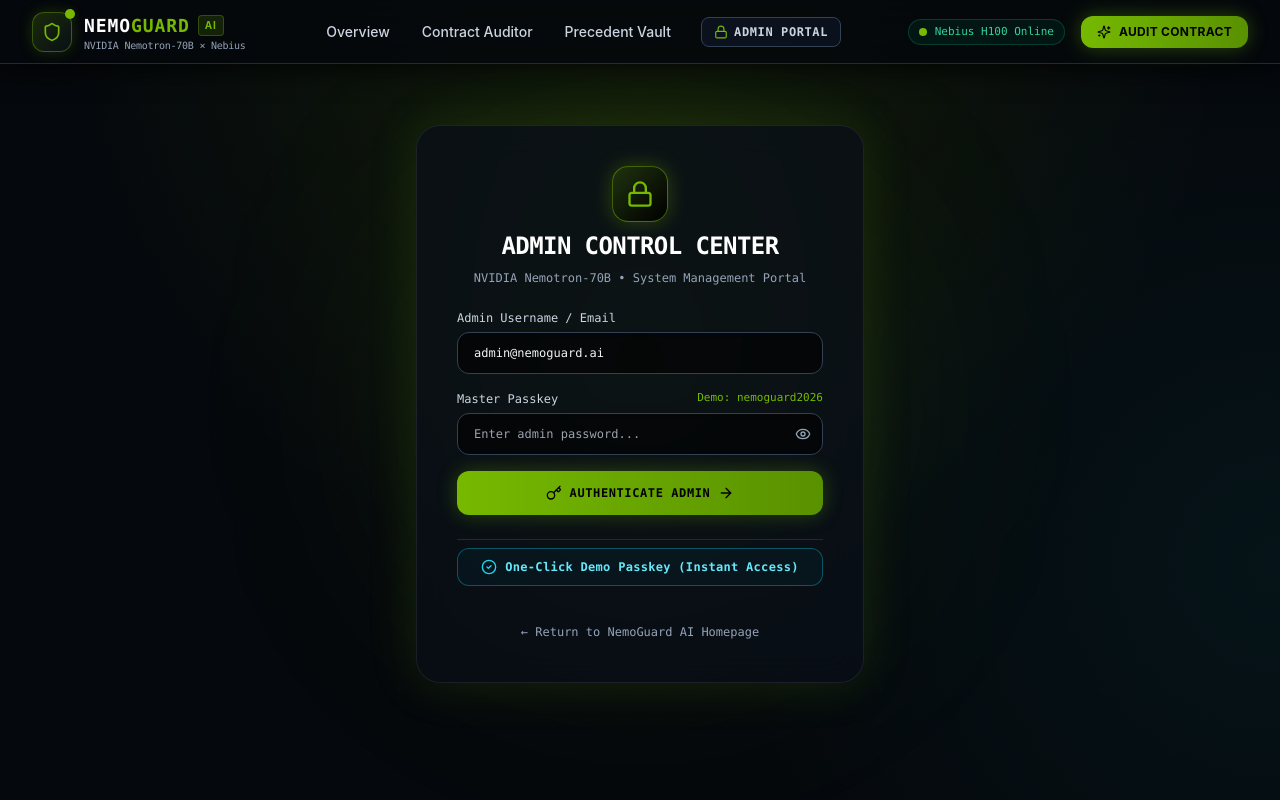
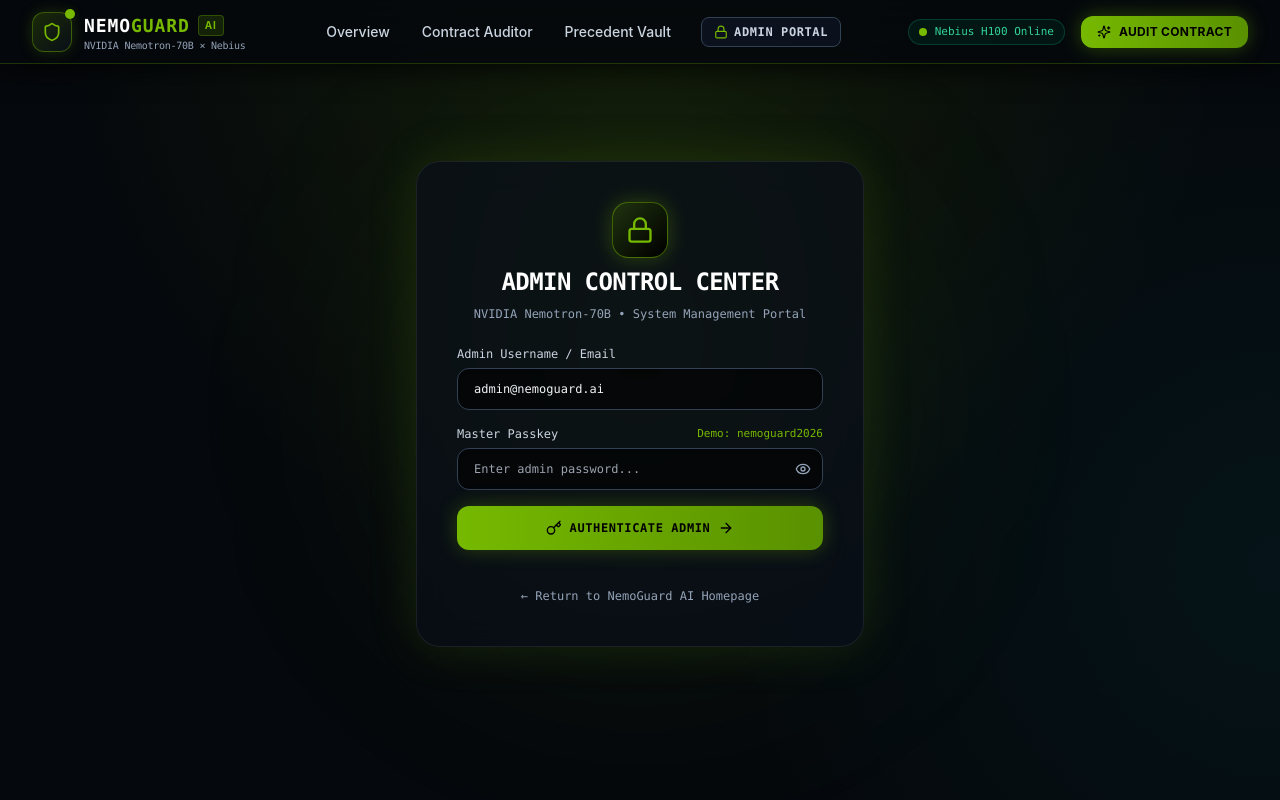
Before and after one commit to janiya2/nemoguard-ai, a Next.js app: page /admin/login in a window 1280 px wide. Shown: the top 800 px of the page. Built offline with nearby package versions, Linux system fonts and the light colour scheme.

Commit message:
refactor: remove demo bypass button from admin login for authentic security UI

```diff
--- a/src/app/admin/login/page.tsx
+++ b/src/app/admin/login/page.tsx
@@ -3,7 +3,7 @@
 import { useState } from "react";
 import { useRouter } from "next/navigation";
 import Link from "next/link";
-import { Shield, Lock, Key, ArrowRight, CheckCircle2, AlertCircle, Eye, EyeOff } from "lucide-react";
+import { Shield, Lock, Key, ArrowRight, AlertCircle, Eye, EyeOff } from "lucide-react";
 
 export default function AdminLoginPage() {
   const router = useRouter();
@@ -28,19 +28,10 @@
         }
         router.push("/admin/dashboard");
       } else {
-        setError("Invalid credentials. Try demo passkey 'nemoguard2026' or click One-Click Demo Access.");
+        setError("Invalid credentials. Please verify your admin master passkey.");
         setLoading(false);
       }
     }, 600);
-  };
-
-  const handleOneClickDemo = () => {
-    if (typeof window !== "undefined") {
-      localStorage.setItem("nemoguard_admin_authenticated", "true");
-      localStorage.setItem("nemoguard_admin_user", "chief-counsel@nemoguard.ai");
-      localStorage.setItem("nemoguard_admin_login_time", new Date().toISOString());
-    }
-    router.push("/admin/dashboard");
   };
 
   return (
@@ -125,17 +116,6 @@
             </button>
           </form>
 
-          {/* Quick Demo Bypass for Hackathon Reviewers */}
-          <div className="pt-2 border-t border-slate-800">
-            <button
-              onClick={handleOneClickDemo}
-              className="w-full py-2.5 rounded-xl text-xs font-mono font-semibold tracking-wide border border-cyan-500/40 bg-cyan-950/20 hover:bg-cyan-950/40 text-cyan-300 transition-all flex items-center justify-center gap-2"
-            >
-              <CheckCircle2 className="w-4 h-4 text-cyan-400" />
-              <span>One-Click Demo Passkey (Instant Access)</span>
-            </button>
-          </div>
-
           <div className="text-center pt-2">
             <Link href="/" className="text-xs text-slate-400 hover:text-white font-mono">
               ← Return to NemoGuard AI Homepage
```
